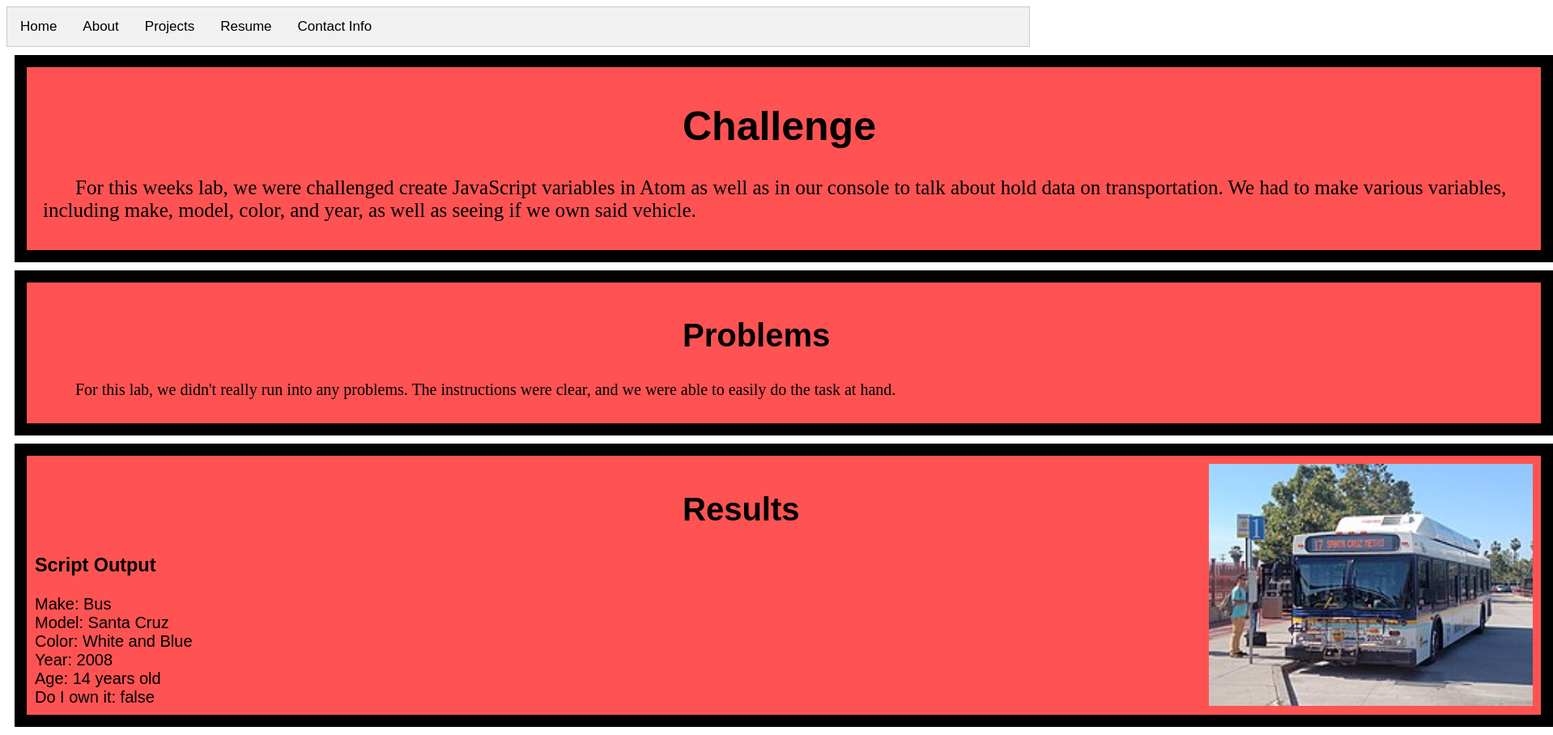
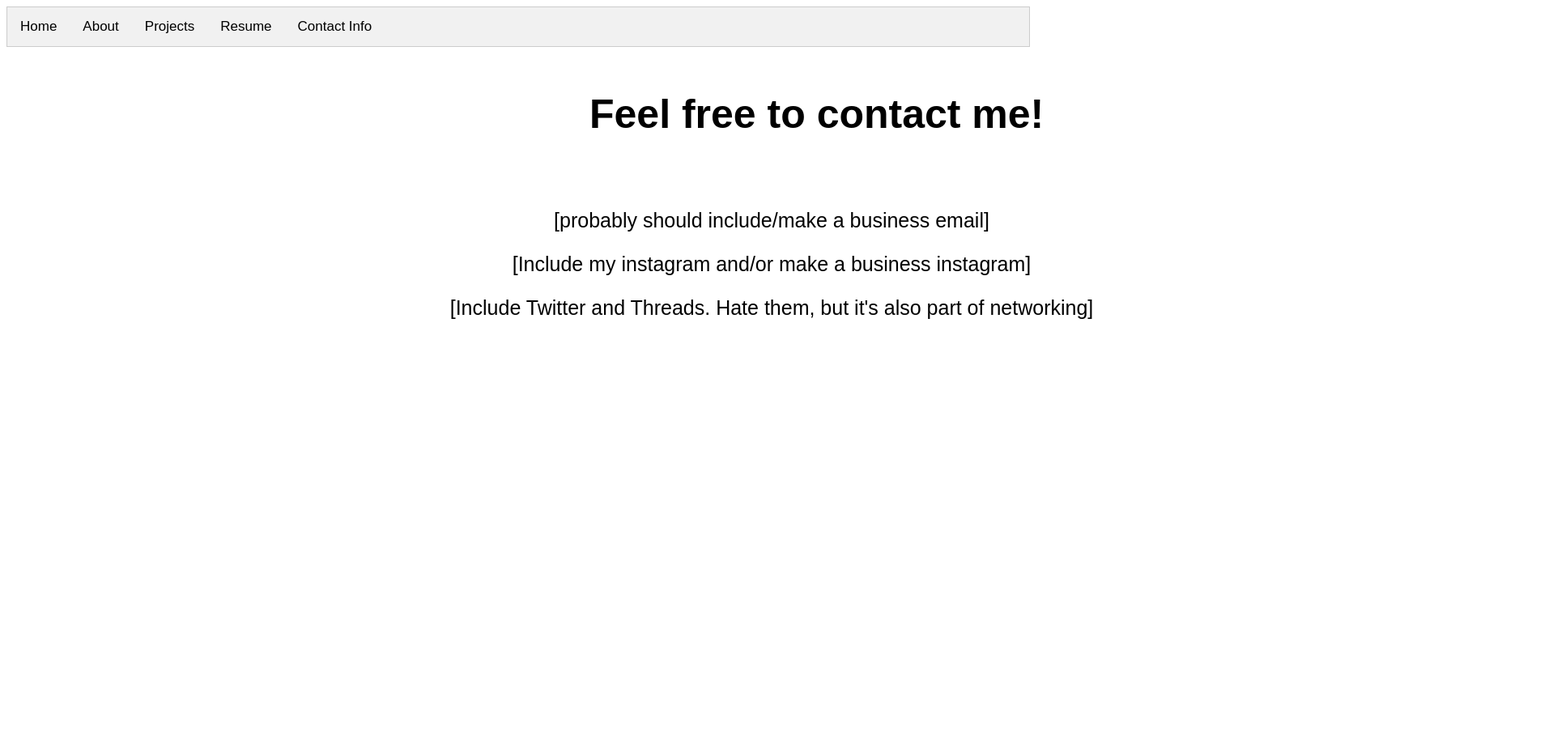
Before and after one commit to zachpaw1/art101, a plain HTML site: page Contact_Info/index.html in a window 1280 px wide. Shown: the whole page at 81% size, 1918 px wide, since content can reach past the window. After the commit the page ends 800 px from the top, so only its background shows below. Drawn offline with Linux system fonts and the light colour scheme.

Commit message:
Contact Info
Messing around with formatting for contact info section

```diff
--- a/Contact_Info/css/lab.css
+++ b/Contact_Info/css/lab.css
@@ -1,37 +1,24 @@
-#lab5Challenge {
-  background-color: #FF5353;
+#Contact {
   width: 1850px;
   min-height: 40px;
   padding: 10px;
   margin: 10px;
-  border: solid 15px #000000;
   font-size: 25px;
 }
 
-#lab5Problems {
-  background-color: #FF5353;
+#Different_Contacts {
   width: 1850px;
   min-height: 40px;
   padding: 10px;
   margin: 10px;
-  border: solid 15px #000000;
-  font-size: 20px;
+  font-size: 25px;
 }
 
-#lab5Results {
-  background-color: #FF5353;
-  width: 1850px;
-  min-height: 40px;
-  padding: 10px;
-  margin: 10px;
-  border: solid 15px #000000;
-  font-size: 20px;
-}
 
 h1 {
   color: #000000;
   font-size: 200%;
-  text-indent: 800px;
+  text-indent: 700px;
 }
 
 h2{
--- a/Contact_Info/index.html
+++ b/Contact_Info/index.html
@@ -94,26 +94,13 @@
 		  evt.currentTarget.className += " active";
 		}
 		</script>
-	<div id="lab5Challenge">
-		<h1>Challenge</h1>
-		<p>For this weeks lab, we were challenged create JavaScript variables in Atom
-			as well as in our console to talk about hold data on transportation.
-			We had to make various variables, including make, model, color, and year,
-			as well as seeing if we own said vehicle.
-		</p>
+	<div id="Contact">
+		<h1> Feel free to contact me! </h1>
 	</div>
-	<div id="lab5Problems">
-		<h2>Problems</h2>
-		<p>For this lab, we didn't really run into any problems. The instructions were
-			clear, and we were able to easily do the task at hand.
-		</p>
+	<div id="Different_Contacts">
+		<p> <center> [probably should include/make a business email] </center> </p>
+		<p> <center> [Include my instagram and/or make a business instagram] </center> </p>
+		<p> <center> [Include Twitter and Threads. Hate them, but it's also part of networking] </center> </p>
 	</div>
-	<div id="lab5Results">
-		<img src="img/SantaCruzBus.jpg" width=650>
-		<h2>Results</h2>
-		<h3>Script Output</h3>
-		<div class=output>
-			<script type="text/javascript" src="js/lab.js"></script>
-		</div>
 </body>
 </html>
```
